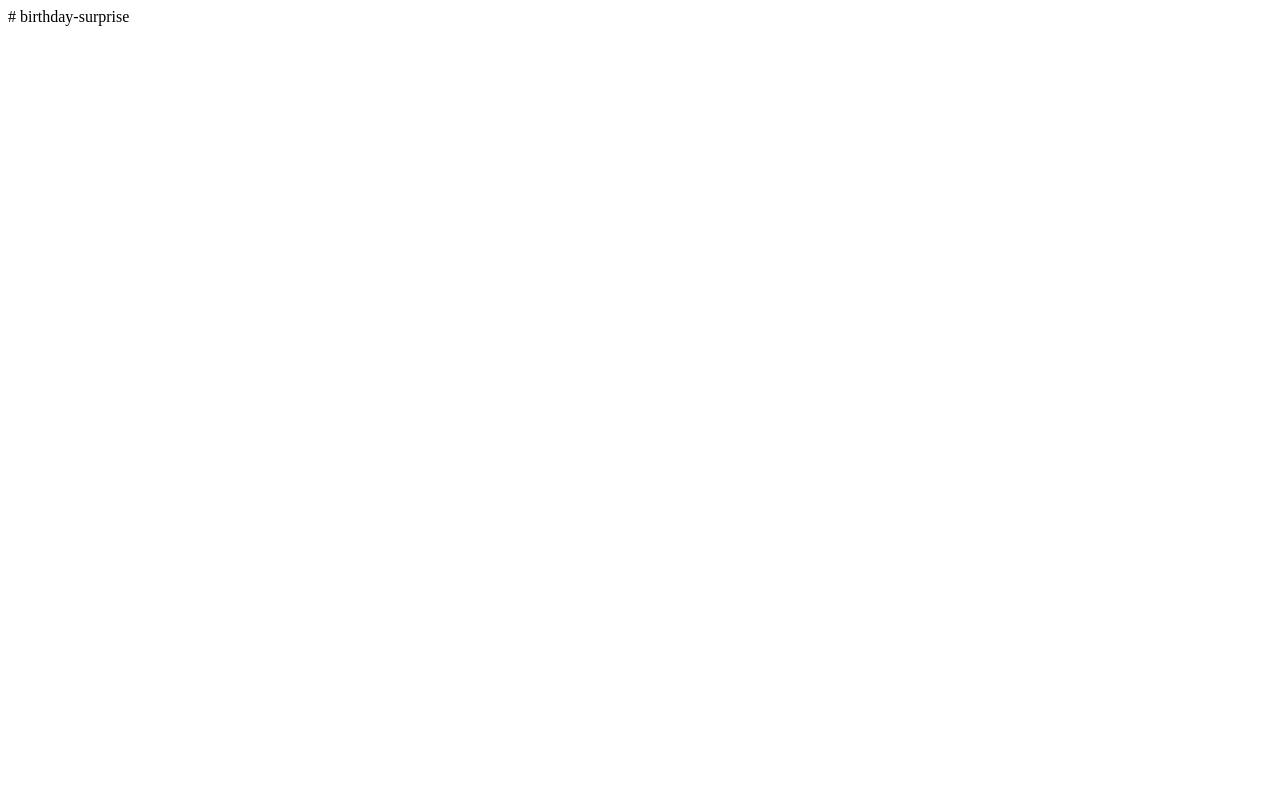
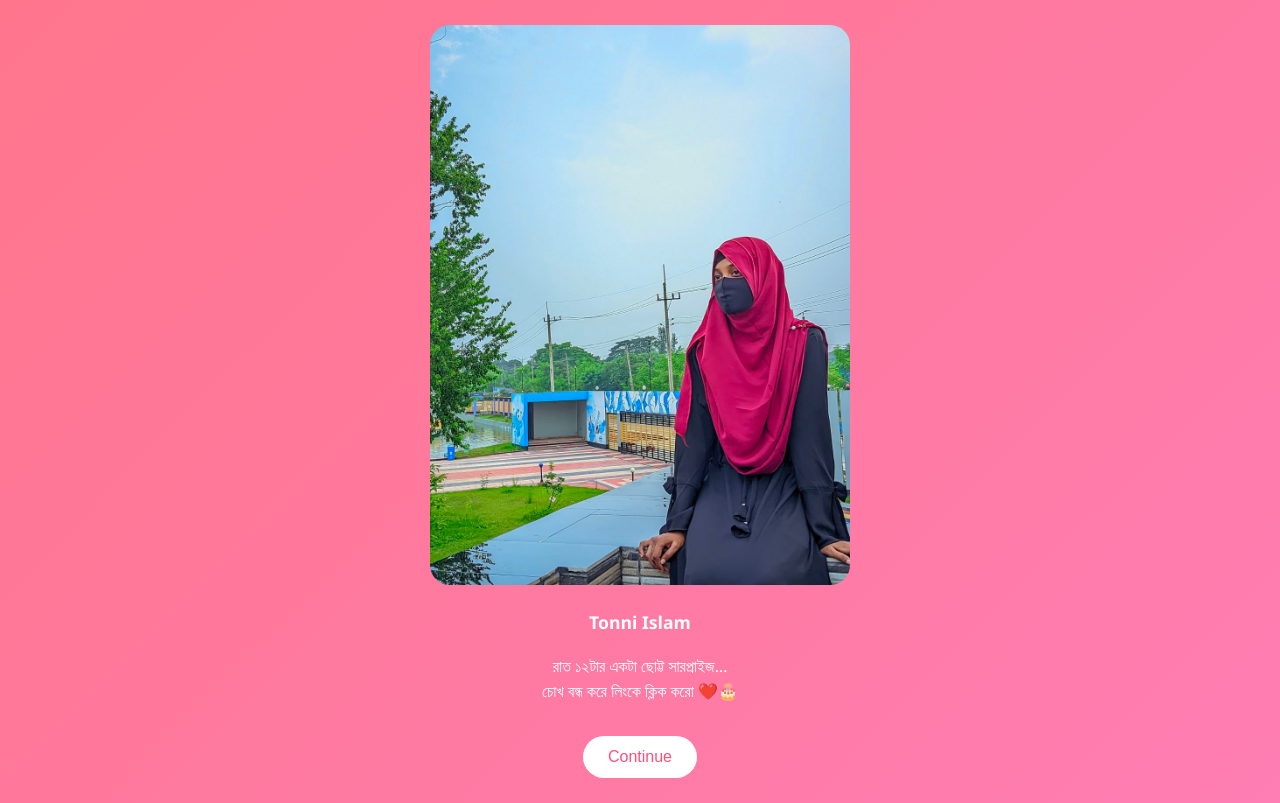
Before and after one commit to asifsheikh0/birthday-surprise, a plain HTML site: page index.html in a window 1280 px wide. Drawn offline with Linux system fonts and the light colour scheme.

Commit message:
Update index.html

```diff
--- a/index.html
+++ b/index.html
@@ -1 +1,124 @@
-# birthday-surprise
+<!DOCTYPE html>
+<html lang="bn">
+<head>
+  <meta charset="UTF-8" />
+  <meta name="viewport" content="width=device-width, initial-scale=1.0" />
+  <title>Midnight Surprise ❤️</title>
+
+  <style>
+    body{
+      margin:0;
+      font-family:'Segoe UI', sans-serif;
+      background:linear-gradient(135deg,#ff758c,#ff7eb3);
+      color:#fff;
+      text-align:center;
+      min-height:100vh;
+      display:flex;
+      align-items:center;
+      justify-content:center;
+    }
+
+    .screen{
+      display:none;
+      padding:25px;
+      max-width:420px;
+    }
+
+    .active{
+      display:block;
+      animation:fade 1.5s ease;
+    }
+
+    img{
+      width:100%;
+      border-radius:20px;
+      margin-bottom:10px;
+    }
+
+    button{
+      padding:12px 25px;
+      border:none;
+      border-radius:30px;
+      background:#fff;
+      color:#ff4f7b;
+      font-size:1rem;
+      cursor:pointer;
+      margin-top:15px;
+    }
+
+    .card{
+      background:rgba(255,255,255,0.15);
+      backdrop-filter:blur(10px);
+      padding:30px;
+      border-radius:20px;
+      box-shadow:0 20px 40px rgba(0,0,0,0.25);
+    }
+
+    h1{font-size:2rem;}
+    h2{font-weight:normal;}
+    p{line-height:1.6;}
+
+    @keyframes fade{
+      from{opacity:0; transform:scale(0.9);}
+      to{opacity:1; transform:scale(1);}
+    }
+  </style>
+</head>
+
+<body>
+
+  <!-- Screen 1 : Home -->
+  <div class="screen active" id="s1">
+    <img src="photo.jpg" alt="Her Photo">
+
+    <p style="margin-top:8px; font-size:1.1rem; font-weight:bold;">
+      Tonni Islam
+    </p>
+
+    <p>
+      রাত ১২টার একটা ছোট্ট সারপ্রাইজ…<br>
+      চোখ বন্ধ করে লিংকে ক্লিক করো ❤️🎂
+    </p>
+
+    <button onclick="next(2)">Continue</button>
+  </div>
+
+  <!-- Screen 2 : Birthday Wish -->
+  <div class="screen" id="s2">
+    <div class="card">
+      <h1>🎂 Happy Birthday 🎂</h1>
+      <h2>প্রিয়তমা ❤️</h2>
+
+      <p>
+        আজকের দিনটা তোমার, ঠিক যেমন আমার প্রতিটা ভাবনায় তুমি।<br>
+        তোমার হাসিটাই আমার সবচেয়ে প্রিয় শান্তি।<br>
+        দোয়া করি—তোমার সব স্বপ্ন সত্যি হোক,<br>
+        আর আমি যেন সবসময় তোমার পাশেই থাকতে পারি।
+      </p>
+
+      <p style="font-weight:bold;">I Love You 💖</p>
+    </div>
+  </div>
+
+  <script>
+    function next(n){
+      document.querySelectorAll('.screen')
+        .forEach(s => s.classList.remove('active'));
+      document.getElementById('s'+n).classList.add('active');
+    }
+  </script>
+
+  <!-- Optional Music (না দিলেও সমস্যা নেই) -->
+  <audio id="bgm" autoplay loop>
+    <source src="music.mp3" type="audio/mpeg">
+  </audio>
+
+  <script>
+    document.addEventListener('click', () => {
+      const music = document.getElementById('bgm');
+      if (music && music.paused) music.play();
+    }, { once: true });
+  </script>
+
+</body>
+</html>
```
